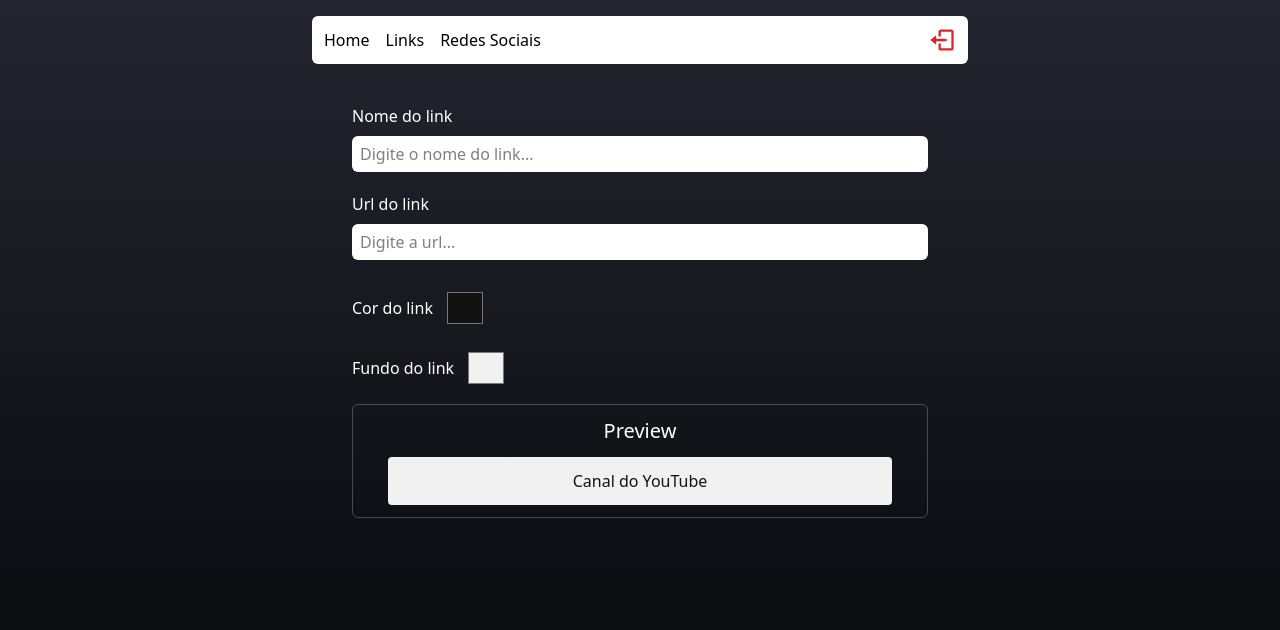
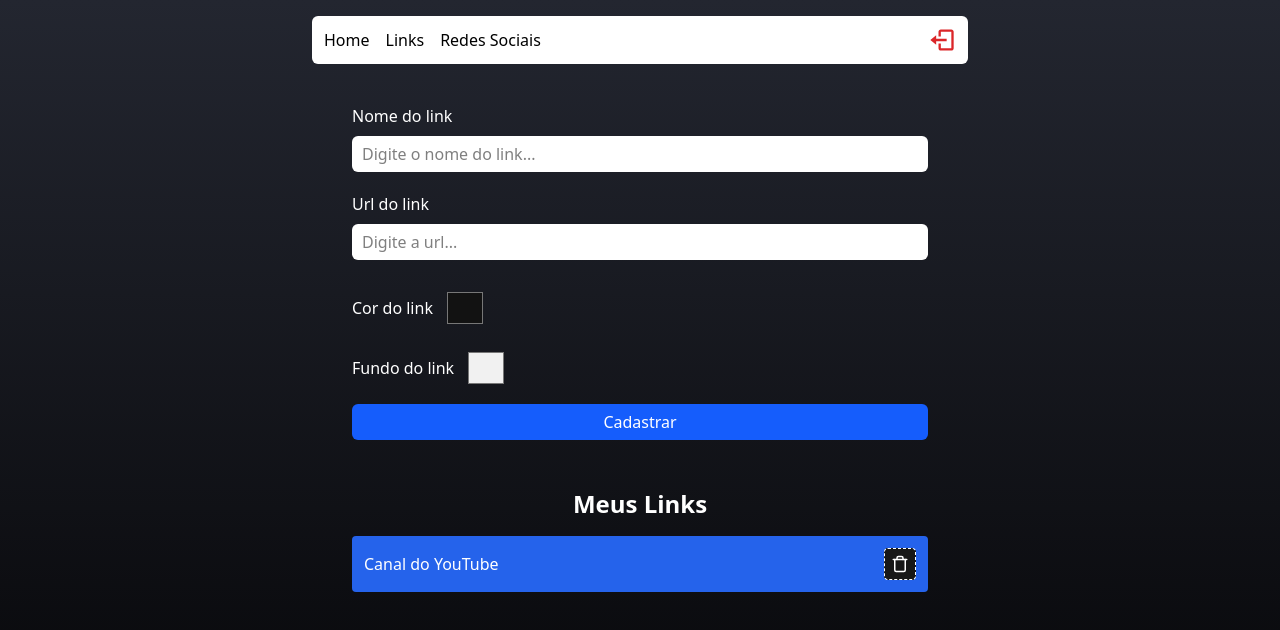
Before and after one commit to Jenalul/react-devlinks, a React (Vite) app: page /admin in a window 1280 px wide. Shown: the top 630 px of the page. Built offline with nearby package versions, Linux system fonts and the light colour scheme; no server answers; sample sign-in values are in the browser's storage.

Commit message:
feat: add page for registering new users

```diff
--- a/src/App.tsx
+++ b/src/App.tsx
@@ -2,6 +2,7 @@ import { createBrowserRouter } from "react-router";
 import { Home } from "./pages/home";
 import { Admin } from "./pages/admin";
 import { Login } from "./pages/login";
+import { Signup } from "./pages/signup";
 import { NetWorks } from "./pages/networks";
 
 import { Private } from "./routes/Private";
@@ -10,6 +11,10 @@ const router = createBrowserRouter([
     {
         path: "/",
         element: <Home />,
+    },
+    {
+        path: "/signup",
+        element: <Signup />,
     },
     {
         path: "/login",
--- a/src/components/Input/index.tsx
+++ b/src/components/Input/index.tsx
@@ -5,7 +5,7 @@ type InputProps = InputHTMLAttributes<HTMLInputElement>;
 export function Input(props: InputProps) {
     return (
         <input
-            className="bg-white border-0 h-9 rounded-md outline-none px-2 mb-3"
+            className="bg-white border-0 h-9 rounded-md outline-none px-2.5 mb-3"
             {...props}
         />
     );
--- a/src/pages/admin/index.tsx
+++ b/src/pages/admin/index.tsx
@@ -1,6 +1,17 @@
-import { useState } from "react";
+import { useState, type FormEvent } from "react";
 import { Header } from "../../components/Header";
 import { Input } from "../../components/Input";
+import { FiTrash } from "react-icons/fi";
+// import { auth, db } from "../../services/firebaseConnection";
+// import {
+//     addDoc,
+//     collection,
+//     onSnapshot,
+//     query,
+//     orderBy,
+//     doc,
+//     deleteDoc,
+// } from "firebase/firestore";
 
 export function Admin() {
     const [nameInput, setNameInput] = useState<string>("");
@@ -9,11 +20,46 @@ export function Admin() {
     const [backgroundColorInput, setBackgroundColorInput] =
         useState<string>("#f1f1f1");
 
+    async function handleRegister(e: FormEvent) {
+        e.preventDefault();
+
+        if (nameInput.trim() === "" || urlInput.trim() === "") {
+            alert("Preencha todos os campos!");
+            return;
+        }
+
+        // const user = auth.currentUser;
+
+        // if (!user) {
+        //     alert("Usuário não autenticado.");
+        //     return;
+        // }
+
+        // const uid = user.uid;
+
+        // try {
+        //     await addDoc(collection(db, "users", uid, "links"), {
+        //         name: nameInput,
+        //         url: urlInput,
+        //         bg: backgroundColorInput,
+        //         color: textColorInput,
+        //         created: new Date(),
+        //     });
+        //     setNameInput("");
+        //     setUrlInput("");
+        // } catch (error) {
+        //     console.error("Erro ao salvar o link: ", error);
+        // }
+    }
+
     return (
         <div className="flex flex-col items-center min-h-screen pb-7 px-2">
             <Header />
 
-            <form className="flex flex-col mt-8 mb-5 w-full max-w-xl">
+            <form
+                onSubmit={handleRegister}
+                className="flex flex-col mt-8 mb-5 w-full max-w-xl"
+            >
                 <label
                     htmlFor="name-link"
                     className="text-white font-medium my-2"
@@ -77,6 +123,7 @@ export function Admin() {
                     </div>
                 </section>
 
+                {nameInput.trim() !== "" && (
                     <div className="flex flex-col items-center justify-center mb-7 p-3 border-gray-100/25 border rounded-md">
                         <h2 className="text-white text-xl font-medium mb-3">
                             Preview
@@ -89,11 +136,31 @@ export function Admin() {
                                 className="font-medium"
                                 style={{ color: textColorInput }}
                             >
-                            Canal do YouTube
+                                {nameInput}
                             </p>
                         </article>
                     </div>
+                )}
+
+                <button
+                    type="submit"
+                    className="bg-blue-600 h-9 rounded-md text-white font-medium cursor-pointer transition-colors hover:bg-blue-500 mb-7"
+                >
+                    Cadastrar
+                </button>
             </form>
+
+            <h2 className="font-bold text-white mb-4 text-2xl">Meus Links</h2>
+
+            <article
+                className="flex items-center justify-between w-11/12 max-w-xl rounded p-3 mb-2 select-none"
+                style={{ backgroundColor: "#2563eb", color: "#fff" }}
+            >
+                <p>Canal do YouTube</p>
+                <button className="border border-dashed p-1.5 rounded cursor-pointer bg-neutral-900">
+                    <FiTrash size={18} color="#fff" />
+                </button>
+            </article>
         </div>
     );
 }
--- a/src/pages/login/index.tsx
+++ b/src/pages/login/index.tsx
@@ -9,6 +9,7 @@ import { signInWithEmailAndPassword } from "firebase/auth";
 export function Login() {
     const [email, setEmail] = useState<string>("");
     const [password, setPassword] = useState<string>("");
+    const [loading, setLoading] = useState<boolean>(false);
 
     const navigate = useNavigate();
 
@@ -20,6 +21,8 @@ export function Login() {
             return;
         }
 
+        setLoading(true);
+
         signInWithEmailAndPassword(auth, email, password)
             .then(() => {
                 console.log("Logado com sucesso!");
@@ -27,13 +30,14 @@ export function Login() {
             })
             .catch((error) =>
                 console.error("Erro ao fazer o login: ", error.code)
-            );
+            )
+            .finally(() => setLoading(false));
     }
 
     return (
         <div className="flex flex-col w-full h-screen items-center justify-center">
             <Link to="/">
-                <h1 className="mt11 text-white mb-7 font-bold text-5xl">
+                <h1 className="mt-11 text-white mb-7 font-bold text-5xl">
                     Dev
                     <span className="bg-gradient-to-r from-yellow-500 to-orange-400 bg-clip-text text-transparent">
                         Link
@@ -63,7 +67,7 @@ export function Login() {
                     type="submit"
                     className="h-9 bg-blue-600 rounded border-0 text-lg font-medium text-white cursor-pointer transition-colors hover:bg-blue-500"
                 >
-                    Acessar
+                    {loading ? "Carregando..." : "Acessar"}
                 </button>
             </form>
         </div>
--- a/src/pages/networks/index.tsx
+++ b/src/pages/networks/index.tsx
@@ -1,6 +1,9 @@
+import { Header } from "../../components/Header";
+
 export function NetWorks() {
     return (
         <div>
+            <Header />
             <h1>Página redes sociais</h1>
         </div>
     );
--- /dev/null
+++ b/src/pages/signup/index.tsx
@@ -0,0 +1,121 @@
+import { useEffect, useState, type FormEvent } from "react";
+import { auth, db } from "../../services/firebaseConnection";
+import { createUserWithEmailAndPassword, type AuthError } from "firebase/auth";
+import { Link, useNavigate } from "react-router";
+import { Input } from "../../components/Input";
+import { doc, getDoc, setDoc } from "firebase/firestore";
+
+export function Signup() {
+    const [username, setUserName] = useState<string>("");
+    const [email, setEmail] = useState<string>("");
+    const [password, setPassword] = useState<string>("");
+    const [userNameAvailable, setUsarNameAvailable] = useState<null | boolean>(
+        null
+    );
+    const [loading, setLoading] = useState<boolean>(false);
+    const navigate = useNavigate();
+
+    useEffect(() => {
+        if (username.trim().length < 3) {
+            setUsarNameAvailable(null);
+            return;
+        }
+
+        const checkUserName = setTimeout(async () => {
+            const docRef = doc(db, "usernames", username);
+            const docSnap = await getDoc(docRef);
+            setUsarNameAvailable(!docSnap.exists());
+        }, 500);
+
+        return () => clearTimeout(checkUserName);
+    }, [username]);
+
+    async function handleRegister(e: FormEvent) {
+        e.preventDefault();
+        if (username.trim().length < 3) {
+            alert("Username inválido...");
+            return;
+        }
+
+        if (!userNameAvailable) {
+            alert("Nome de usuário já está em uso.");
+            return;
+        }
+
+        setLoading(true);
+
+        try {
+            const userCredential = await createUserWithEmailAndPassword(
+                auth,
+                email,
+                password
+            );
+            const user = userCredential.user;
+
+            await setDoc(doc(db, "users", user.uid), {
+                username: username,
+                email: email,
+                createdAt: new Date(),
+            });
+
+            await setDoc(doc(db, "usernames", username), {
+                uid: user.uid,
+            });
+            alert("Conta criada com sucesso!");
+            navigate("/admin", { replace: true });
+        } catch (error: unknown) {
+            const firebaseError = error as AuthError;
+            if (firebaseError.code === "auth/email-already-in-use") {
+                alert("Email já existe.");
+            } else {
+                alert("Erro ao criar a conta.");
+            }
+        }
+        setLoading(false);
+    }
+
+    return (
+        <div className="flex flex-col w-full h-screen items-center justify-center">
+            <Link to="/">
+                <h1 className="mt-11 text-white mb-7 font-bold text-5xl">
+                    Dev
+                    <span className="bg-gradient-to-r from-yellow-500 to-orange-400 bg-clip-text text-transparent">
+                        Link
+                    </span>
+                </h1>
+            </Link>
+
+            <form
+                onSubmit={handleRegister}
+                className="w-full max-w-xl flex flex-col px-2"
+            >
+                <Input
+                    type="text"
+                    value={username}
+                    onChange={(e) => setUserName(e.target.value)}
+                    placeholder="Digite um nome de usuário..."
+                />
+                <Input
+                    type="email"
+                    value={email}
+                    autoComplete="username"
+                    onChange={(e) => setEmail(e.target.value)}
+                    placeholder="Digite o seu email..."
+                />
+                <Input
+                    type="password"
+                    value={password}
+                    autoComplete="current-password"
+                    onChange={(e) => setPassword(e.target.value)}
+                    placeholder="Digite a sua senha..."
+                />
+                <button
+                    type="submit"
+                    className="h-9 bg-blue-600 rounded border-0 text-lg font-medium text-white cursor-pointer transition-colors hover:bg-blue-500"
+                >
+                    {loading ? "Criando conta..." : "Cadastrar"}
+                </button>
+            </form>
+        </div>
+    );
+}
--- a/src/routes/Private.tsx
+++ b/src/routes/Private.tsx
@@ -13,7 +13,7 @@ export function Private({ children }: PrivateProps): JSX.Element | ReactNode {
     const [signed, setSigned] = useState<boolean>(false);
 
     useEffect(() => {
-        const unsub = onAuthStateChanged(auth, (user) => {
+        const unsubscribe = onAuthStateChanged(auth, (user) => {
             if (user) {
                 const userData = {
                     uid: user?.uid,
@@ -31,9 +31,7 @@ export function Private({ children }: PrivateProps): JSX.Element | ReactNode {
             }
         });
 
-        return () => {
-            unsub();
-        };
+        return () => unsubscribe();
     }, []);
 
     if (loading) return null;
```
Also changed, not shown: src/components/Header/index.tsx (+10 -2 lines), src/pages/home/index.tsx (+15 -0 lines). Lines whose indentation alone changed are shown as unchanged.
